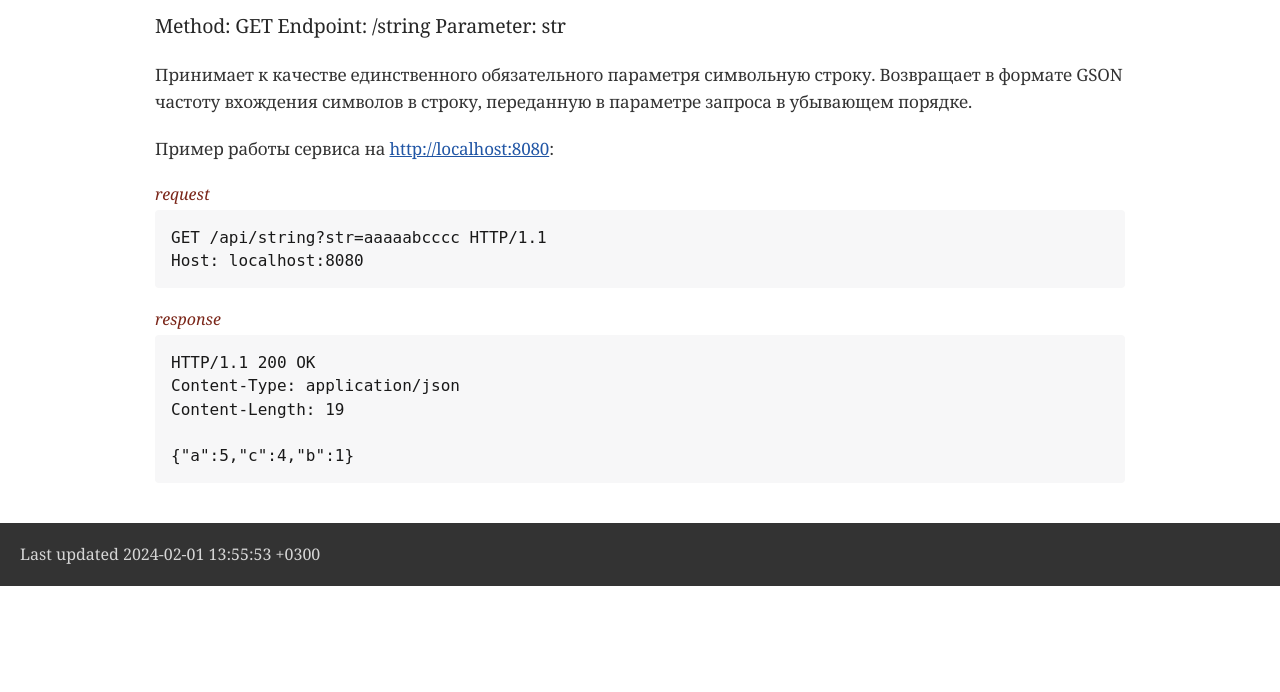
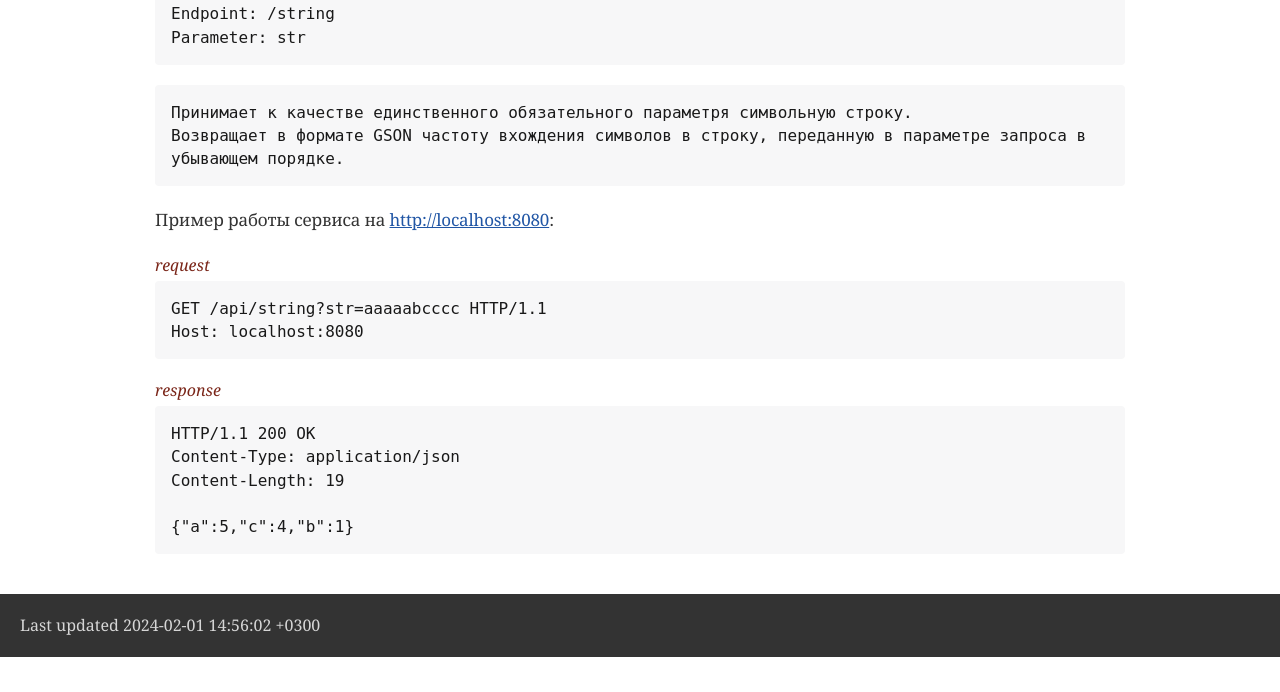
Before and after one commit to Bass00n/TestTask, a plain HTML site: page docs/index.html in a window 1280 px wide. Shown: the part 108-800 px from the top of the page. Drawn offline with nearby package versions, Linux system fonts and the light colour scheme; a web font is replaced by a local one.

Commit message:
fix doc generating

```diff
--- a/docs/index.html
+++ b/docs/index.html
@@ -5,7 +5,7 @@
 <!--[if IE]><meta http-equiv="X-UA-Compatible" content="IE=edge"><![endif]-->
 <meta name="viewport" content="width=device-width, initial-scale=1.0">
 <meta name="generator" content="Asciidoctor 1.5.8">
-<title>REST API</title>
+<title>Untitled</title>
 <link rel="stylesheet" href="https://fonts.googleapis.com/css?family=Open+Sans:300,300italic,400,400italic,600,600italic%7CNoto+Serif:400,400italic,700,700italic%7CDroid+Sans+Mono:400,700">
 <style>
 /* Asciidoctor default stylesheet | MIT License | http://asciidoctor.org */
@@ -432,19 +432,25 @@ body.book #toc,body.book #preamble,body.book h1.sect0,body.book .sect1>h2{page-b
 </head>
 <body class="book">
 <div id="header">
-<h1>REST API</h1>
 </div>
 <div id="content">
 <div id="preamble">
 <div class="sectionbody">
 <div class="paragraph">
-<p>Method: GET
+<p>REST API</p>
+</div>
+<div class="literalblock">
+<div class="content">
+<pre>Method: GET
 Endpoint: /string
-Parameter: str</p>
+Parameter: str</pre>
 </div>
-<div class="paragraph">
-<p>Принимает к качестве единственного обязательного параметря символьную строку.
-Возвращает в формате GSON частоту вхождения символов в строку, переданную в параметре запроса в убывающем порядке.</p>
+</div>
+<div class="literalblock">
+<div class="content">
+<pre>Принимает к качестве единственного обязательного параметря символьную строку.
+Возвращает в формате GSON частоту вхождения символов в строку, переданную в параметре запроса в убывающем порядке.</pre>
+</div>
 </div>
 <div class="paragraph">
 <p>Пример работы сервиса на <a href="http://localhost:8080" class="bare">http://localhost:8080</a>:</p>
@@ -471,7 +477,7 @@ Content-Length: 19
 </div>
 <div id="footer">
 <div id="footer-text">
-Last updated 2024-02-01 13:55:53 +0300
+Last updated 2024-02-01 14:56:02 +0300
 </div>
 </div>
 </body>
```
Also changed, not shown: 1 other file.
